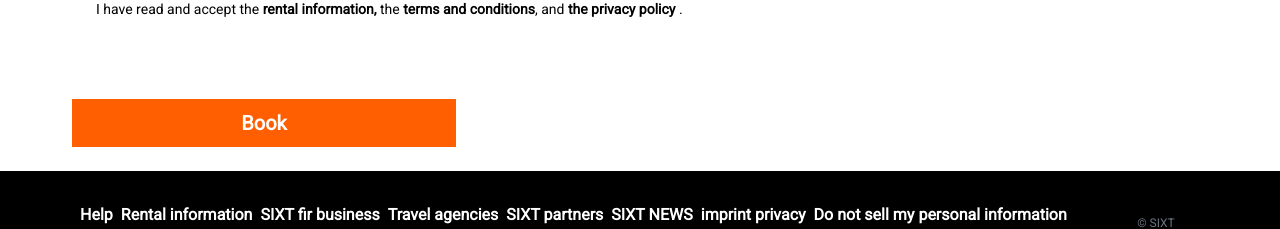
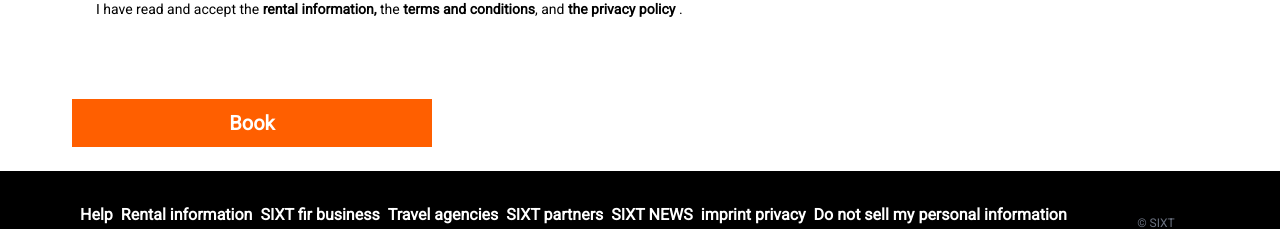
Before and after one commit to Youress/Rental-Cars, a React (Create React App) app: page /detailsPage/checkout/1 in a window 1280 px wide. Shown: the part 821-1050 px from the top of the page. Built offline with nearby package versions, Linux system fonts and the light colour scheme; no server answers.

Commit message:
fix padding in button

```diff
--- a/src/pages/CheckOut.jsx
+++ b/src/pages/CheckOut.jsx
@@ -179,7 +179,7 @@ const CheckOut = () => {
             </div>
           </div>
           {/* book button */}
-          <div className="flex items-center flex-col py-6 pl-6 max-w-[25.5rem]">
+          <div className="flex items-center flex-col p-6 max-w-[25.5rem]">
             <button className="bg-primebrand  text-white cursor-pointer min-w-24 px-4 w-full h-12 font-bold text-xl">
               Book
             </button>
```
